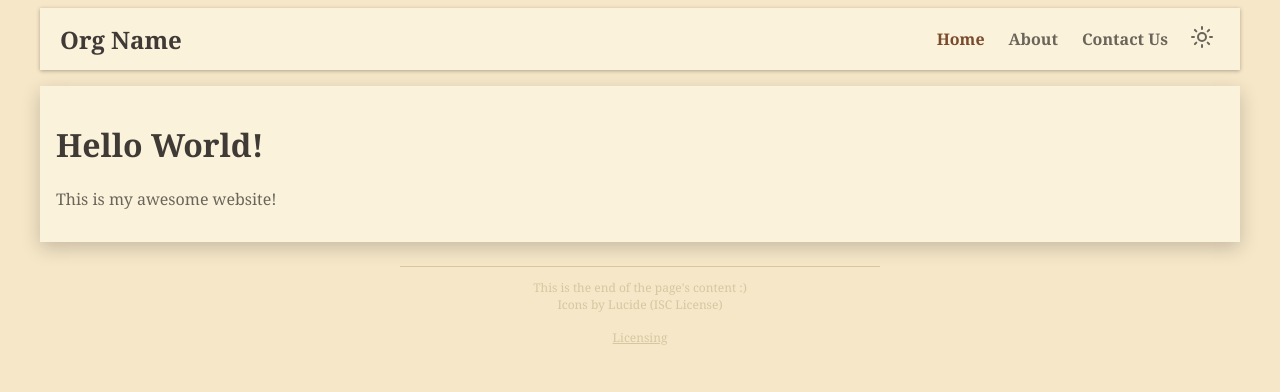
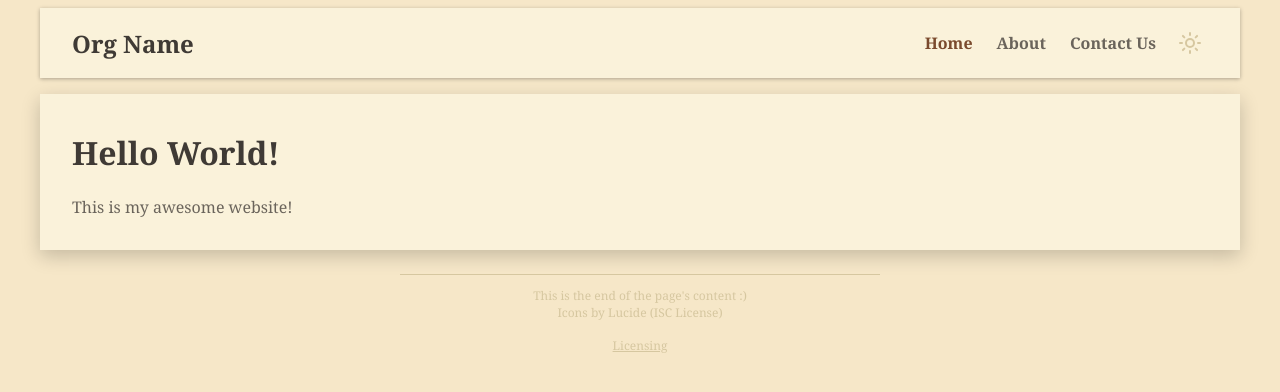
Before and after one commit to ethann0625/vpc-website, a Jekyll site: the page built from index.html, in a window 1280 px wide. Shown: the top 392 px of the page. Built offline with Jekyll 4.4.1, drawn with Linux system fonts in a browser that asks for light colours.

Commit message:
Minor navbar changes, theme toggle button changes. - Resized navbar - Theme toggle button now changes icons

```diff
--- a/_includes/theme_toggle.html
+++ b/_includes/theme_toggle.html
@@ -1 +1 @@
-<button id="theme-toggle">{% include icons/sun.svg %}</button>
+<button id="theme-toggle">{% include icons/sun.svg %} {% include icons/moon.svg %}</button>
--- a/assets/css/content.css
+++ b/assets/css/content.css
@@ -1,6 +1,6 @@
 #content-container {
   background-color: var(--surface);
-  padding: 1rem;
+  padding: 1rem 2rem 1rem 2rem;
   box-shadow: 0 6px 18px rgba(0, 0, 0, 0.2);
 }
 
--- a/assets/css/icons.css
+++ b/assets/css/icons.css
@@ -1,5 +1,5 @@
 .icon {
-  color: var(--fg-alt);
+  color: var(--border);
 }
 
 .icon:hover {
--- a/assets/css/nav.css
+++ b/assets/css/nav.css
@@ -1,3 +1,37 @@
+#top-nav {
+  box-shadow: 0 1px 4px rgba(0, 0, 0, 0.3);
+  display: flex;
+  justify-content: space-between;
+  align-items: center;
+  box-sizing: border-box;
+
+  margin: 0;
+  font-size: 100%;
+  width: 100%;
+  padding: 1rem 2rem 1rem 2rem;
+
+  background-color: var(--surface);
+}
+
+#nav-element-container {
+  display: flex;
+  align-items: center;
+  vertical-align: middle;
+  gap: 0.5rem;
+}
+
+#site-title {
+  color: var(--fg);
+  font-weight: bold;
+  font-size: 1.5rem;
+  text-decoration: none;
+}
+
+#site-title:hover {
+  background-color: transparent;
+  color: var(--accent-hover);
+}
+
 .quick-link {
   display: block;
   position: relative;
@@ -44,37 +78,3 @@
 .quick-link.current span:hover {
   color: var(--surface);
 }
-
-#top-nav {
-  box-shadow: 0 1px 4px rgba(0, 0, 0, 0.3);
-  display: flex;
-  justify-content: space-between;
-  align-items: center;
-  box-sizing: border-box;
-
-  margin: 0;
-  font-size: 100%;
-  width: 100%;
-  padding: 12px 20px;
-
-  background-color: var(--surface);
-}
-
-#nav-element-container {
-  display: flex;
-  align-items: center;
-  vertical-align: middle;
-  gap: 0.5rem;
-}
-
-#site-title {
-  color: var(--fg);
-  font-weight: bold;
-  font-size: 1.5rem;
-  text-decoration: none;
-}
-
-#site-title:hover {
-  background-color: transparent;
-  color: var(--accent-hover);
-}
--- a/assets/js/theme_toggle.js
+++ b/assets/js/theme_toggle.js
@@ -1,22 +1,34 @@
 document.addEventListener("DOMContentLoaded", () => {
   const root = document.documentElement;
   const toggleButton = document.getElementById("theme-toggle");
+
+  function toggleIconVisibility(theme) {
+    const sunIcon = document.getElementById("sun-icon");
+    const moonIcon = document.getElementById("moon-icon");
+    if (theme == "light") {
+      sunIcon.style.display = "none";
+      moonIcon.style.display = "block";
+    } else {
+      sunIcon.style.display = "block";
+      moonIcon.style.display = "none";
+    }
+  }
 
   // Load from storage when DOM loads
   let currentTheme = localStorage.getItem("theme");
   if (currentTheme) {
     root.setAttribute("data-theme", currentTheme);
   }
+  toggleIconVisibility(currentTheme);
 
   // Theme button event listener
   toggleButton.addEventListener("click", () => {
     currentTheme =
       root.getAttribute("data-theme") ||
-      (window.matchMedia("(prefers-color-scheme: dark)").matches
-        ? "dark"
-        : "light");
+      (window.matchMedia("(prefers-color-scheme: dark)").matches ? "dark" : "light");
 
     const newTheme = currentTheme === "dark" ? "light" : "dark";
+    toggleIconVisibility(newTheme);
     localStorage.setItem("theme", newTheme);
     root.setAttribute("data-theme", newTheme);
   });
```
Also changed, not shown: _includes/icons/moon.svg, _includes/icons/sun.svg.
